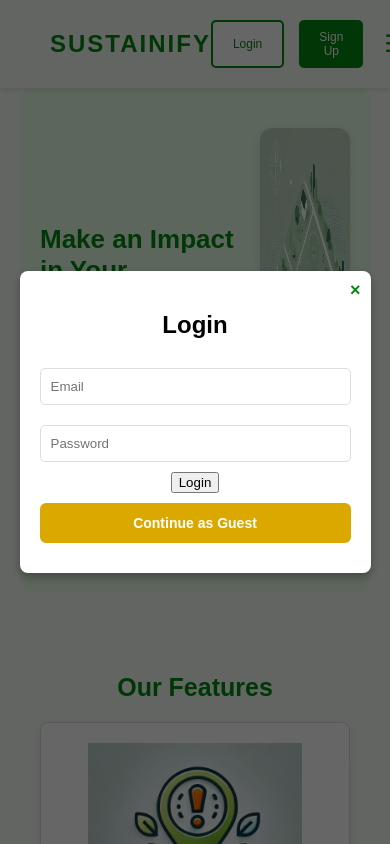
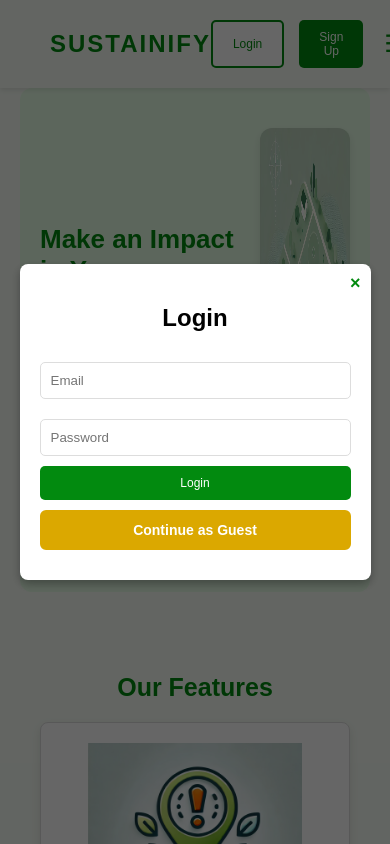
Before and after one commit to koiralasanjana/Sustainify, a React (Create React App) app in the folder sustanify-frontend/: page / in a window 390 px wide. Both pictures are taken after a click on the button "Login". Shown: the top 844 px of the page. Built offline with nearby package versions, Linux system fonts and the light colour scheme.

Commit message:
responsive-nav

```diff
--- a/sustanify-frontend/src/components/Modal/Modal.css
+++ b/sustanify-frontend/src/components/Modal/Modal.css
@@ -95,3 +95,19 @@ input {
     cursor: pointer; /* Pointer on hover */
     transition: all 0.3s ease; /* Smooth hover effects */
 }
+
+.action-btn{
+    padding: 10px 20px;
+    border: none;
+    border-radius: 5px;
+    font-size: 12px;
+    cursor: pointer;
+    transition: background-color 0.3s ease;
+    width: 100%;
+    background-color: #028a0f;
+    color: #ffffff;
+}
+
+.action-btn:hover{
+    background-color: #026b0c;
+}
--- a/sustanify-frontend/src/pages/Login/Login.js
+++ b/sustanify-frontend/src/pages/Login/Login.js
@@ -16,7 +16,7 @@ const Login = ({ show, onClose }) => {
                     <form>
                         <input type="email" placeholder="Email" required />
                         <input type="password" placeholder="Password" required />
-                        <button type="submit">Login</button>
+                        <button type="submit" className='action-btn'>Login</button>
                     </form>
                     <button
                         className="guest-button"
--- a/sustanify-frontend/src/pages/Register/register.js
+++ b/sustanify-frontend/src/pages/Register/register.js
@@ -16,7 +16,7 @@ const Register = ({ show, onClose }) => {
                         <input type="text" placeholder="Name" required />
                         <input type="email" placeholder="Email" required />
                         <input type="password" placeholder="Password" required />
-                        <button type="submit" className='signup-btn'>Sign Up</button>
+                        <button type="submit" className='action-btn'>Sign Up</button>
                     </form>
                     <button
                         className="guest-button"
```
